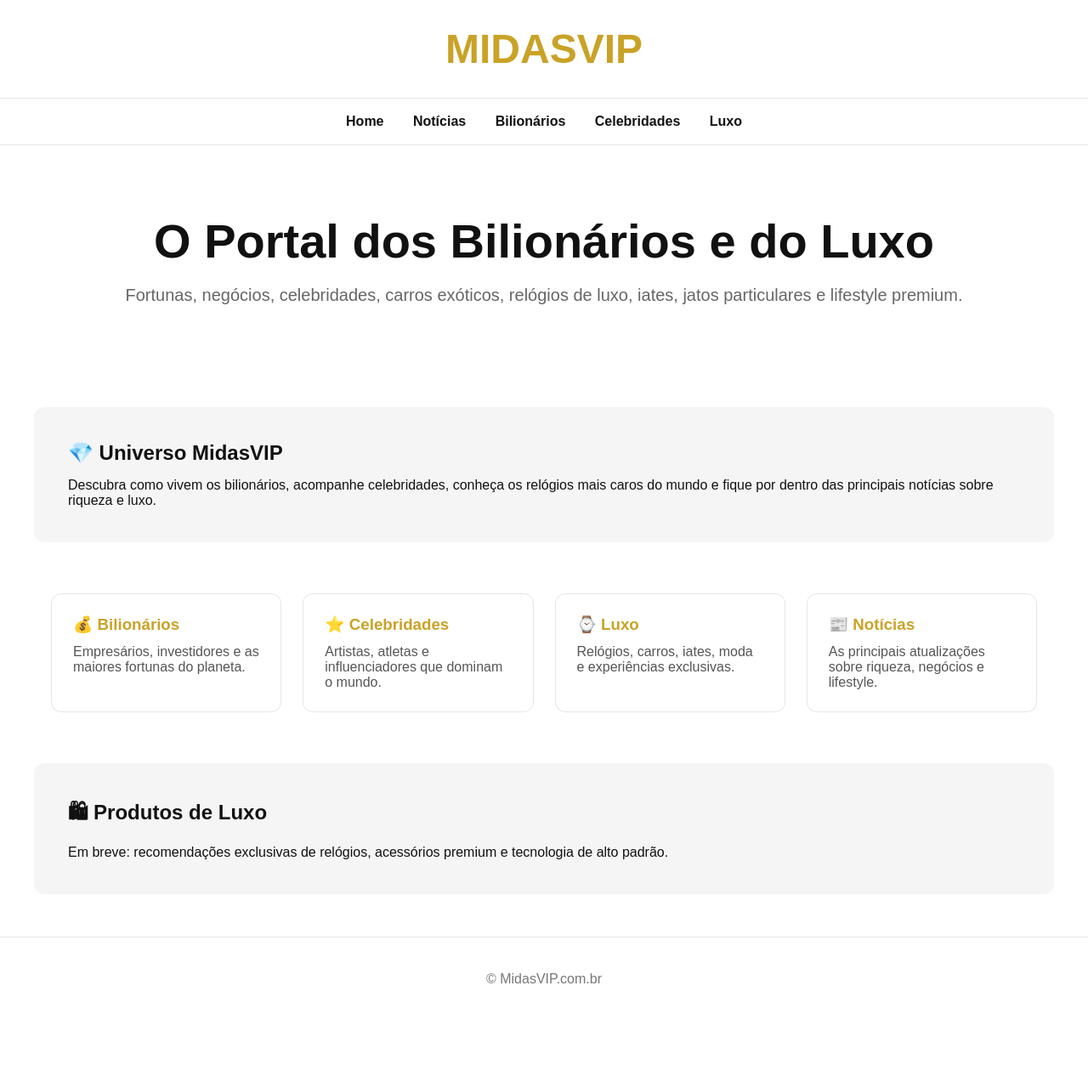
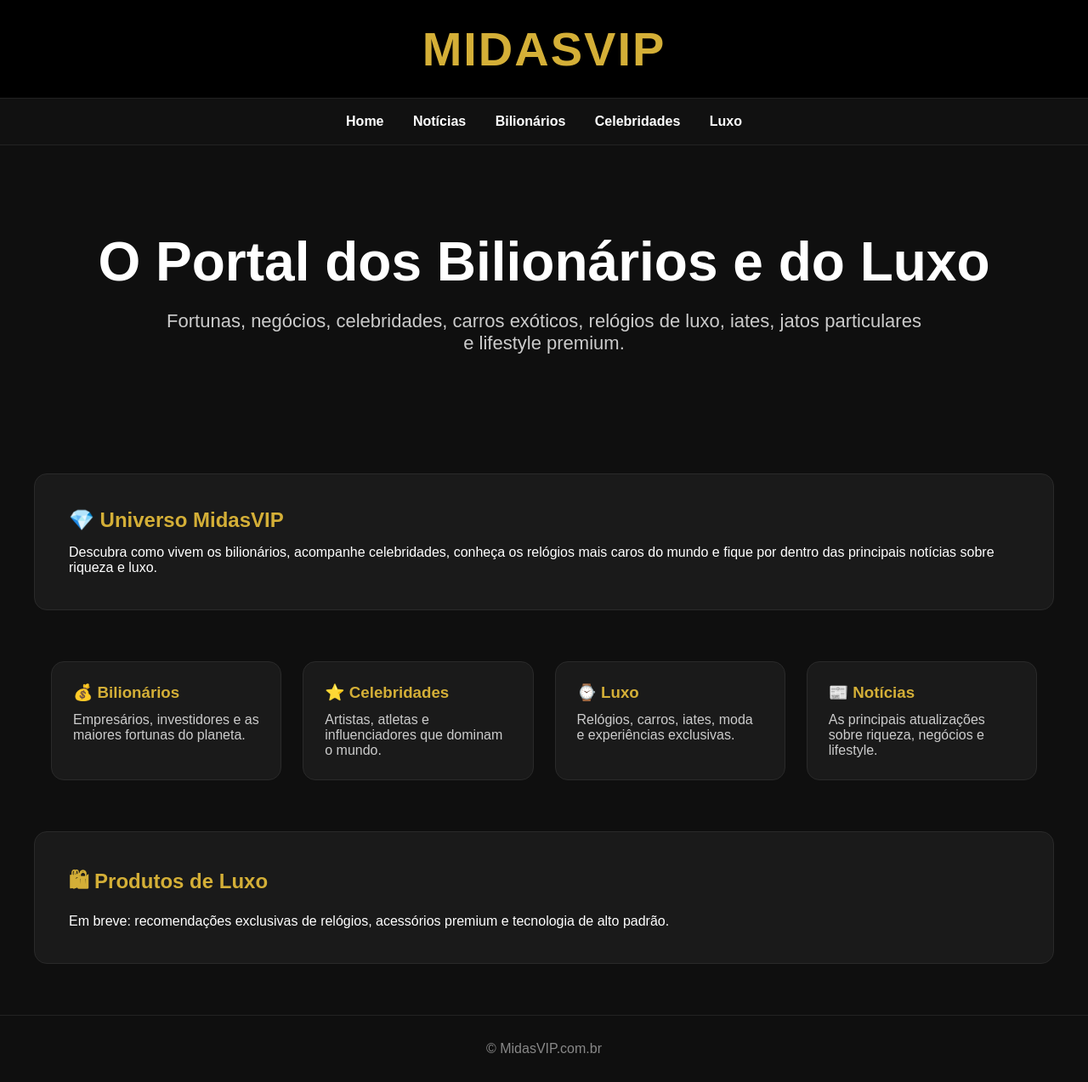
Before and after one commit to roney-midasvip/midasvip, a Flask app: page / in a window 1280 px wide. Shown: the whole page at 85% size. Before the commit the page ends 1157 px from the top, so only its background shows below. Run offline with Flask 3, Linux system fonts and the light colour scheme.

Commit message:
Update style.css

```diff
--- a/static/css/style.css
+++ b/static/css/style.css
@@ -6,60 +6,72 @@ box-sizing:border-box;
 
 body{
     font-family:Arial, Helvetica, sans-serif;
-background:#ffffff;
-color:#111;
+    background:#0f0f0f;
+    color:#ffffff;
 }
 
 header{
+    background:#000;
     text-align:center;
-padding:30px;
-border-bottom:1px solid #e5e5e5;
+    padding:25px;
+    border-bottom:1px solid #222;
 }
 
 header h1{
-color:#c9a227;
-font-size:48px;
+    color:#d4af37;
+    font-size:56px;
+    letter-spacing:2px;
 }
 
 nav{
+    background:#111;
     text-align:center;
     padding:18px;
-border-bottom:1px solid #e5e5e5;
+    border-bottom:1px solid #222;
 }
 
 nav a{
+    color:white;
     text-decoration:none;
-color:#111;
+    margin:0 15px;
     font-weight:bold;
-margin:0 15px;
+}
+
+nav a:hover{
+    color:#d4af37;
 }
 
 .hero{
     max-width:1200px;
     margin:auto;
     text-align:center;
-padding:80px 20px;
+    padding:100px 20px;
 }
 
 .hero h2{
-font-size:56px;
+    font-size:64px;
     margin-bottom:20px;
+    color:#ffffff;
 }
 
 .hero p{
-color:#666;
-font-size:20px;
+    font-size:22px;
+    color:#cccccc;
+    max-width:900px;
+    margin:auto;
 }
 
 .destaque{
     max-width:1200px;
     margin:40px auto;
+    background:#1a1a1a;
+    border:1px solid #2a2a2a;
+    border-radius:15px;
     padding:40px;
-background:#f5f5f5;
-border-radius:12px;
 }
 
 .destaque h2{
+    color:#d4af37;
     margin-bottom:15px;
 }
 
@@ -75,31 +87,52 @@ gap:25px;
 .card{
     display:block;
     text-decoration:none;
-color:#111;
-border:1px solid #e5e5e5;
-border-radius:12px;
+    background:#1a1a1a;
+    border:1px solid #2a2a2a;
+    border-radius:15px;
     padding:25px;
+    color:white;
     transition:0.3s;
 }
 
 .card:hover{
-transform:translateY(-5px);
-box-shadow:0 5px 15px rgba(0,0,0,0.08);
+    transform:translateY(-6px);
+    border-color:#d4af37;
 }
 
 .card h3{
-color:#c9a227;
+    color:#d4af37;
     margin-bottom:12px;
 }
 
 .card p{
-color:#555;
+    color:#cccccc;
 }
 
 footer{
-margin-top:50px;
-padding:40px;
+    margin-top:60px;
+    padding:30px;
     text-align:center;
-border-top:1px solid #e5e5e5;
-color:#777;
+    border-top:1px solid #222;
+    color:#888;
 }
+
+@media(max-width:768px){
+
+.hero{
+    padding:60px 20px;
+}
+
+.hero h2{
+    font-size:38px;
+}
+
+.hero p{
+    font-size:18px;
+}
+
+header h1{
+    font-size:40px;
+}
+
+}
```
Lines whose indentation alone changed are shown as unchanged.
